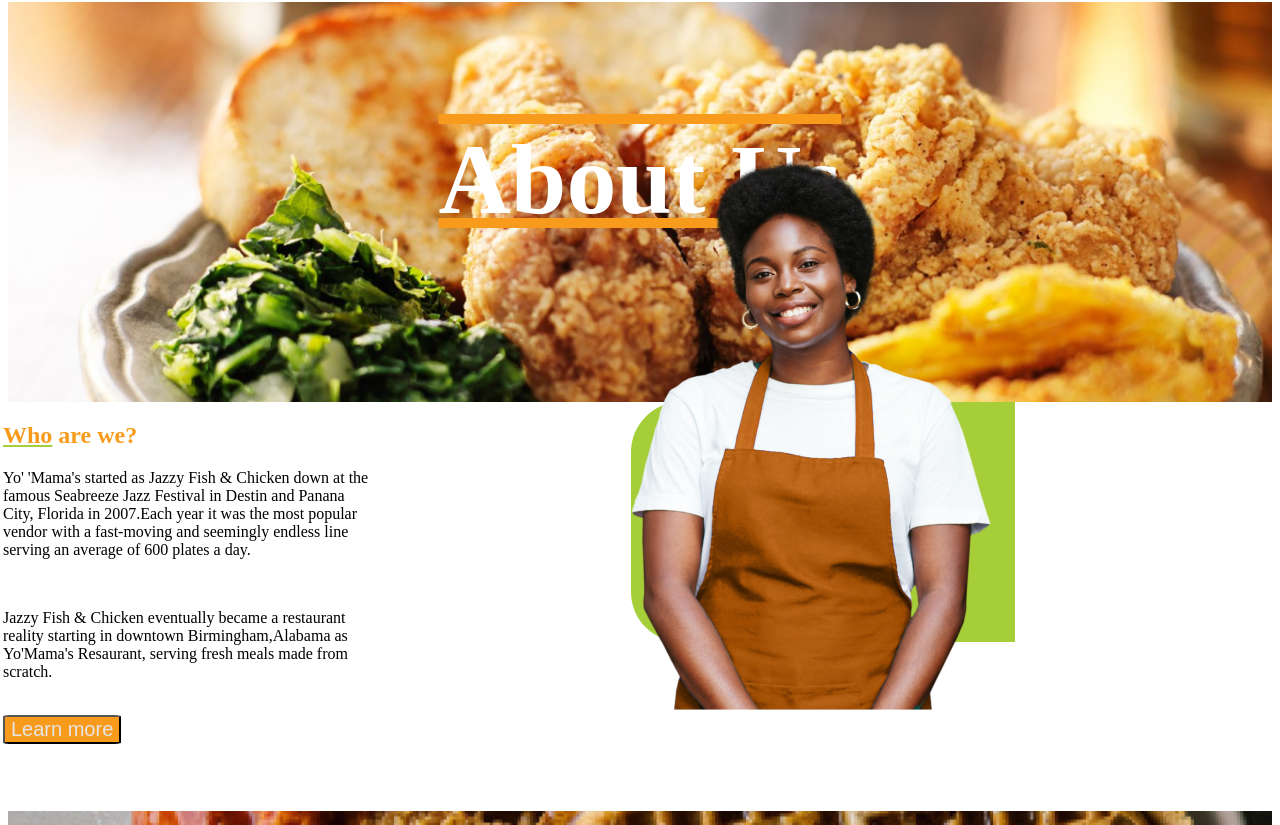
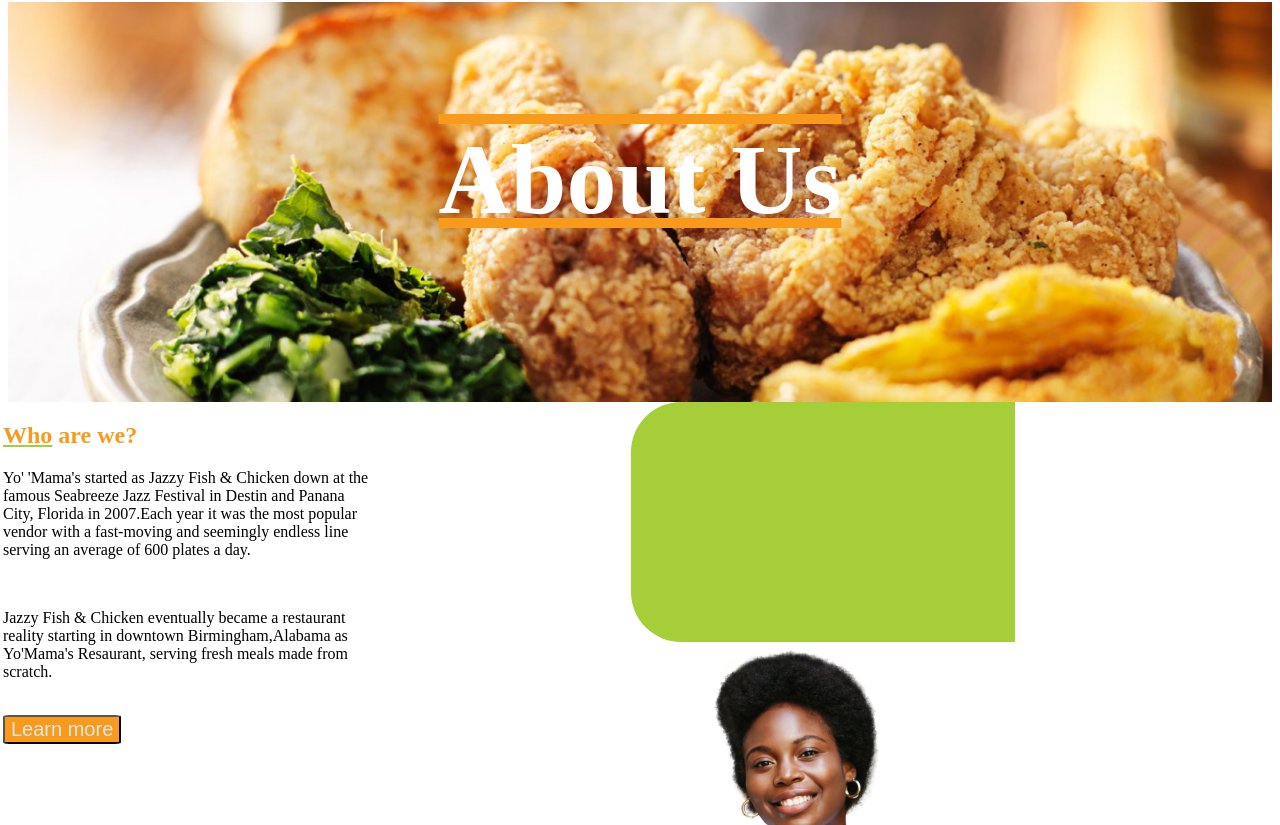
Before and after one commit to barbaramootian/Restaurant, a plain HTML site: page index.html in a window 1280 px wide. Shown: the part 875-1700 px from the top of the page. Drawn offline with Linux system fonts and the light colour scheme.

```diff
--- a/style.css
+++ b/style.css
@@ -94,7 +94,7 @@ button{
     border-radius: 50px;
 
  }
- .lady img{
+ .lady tags{
   position: absolute;
   bottom: 10%;
  }
```
